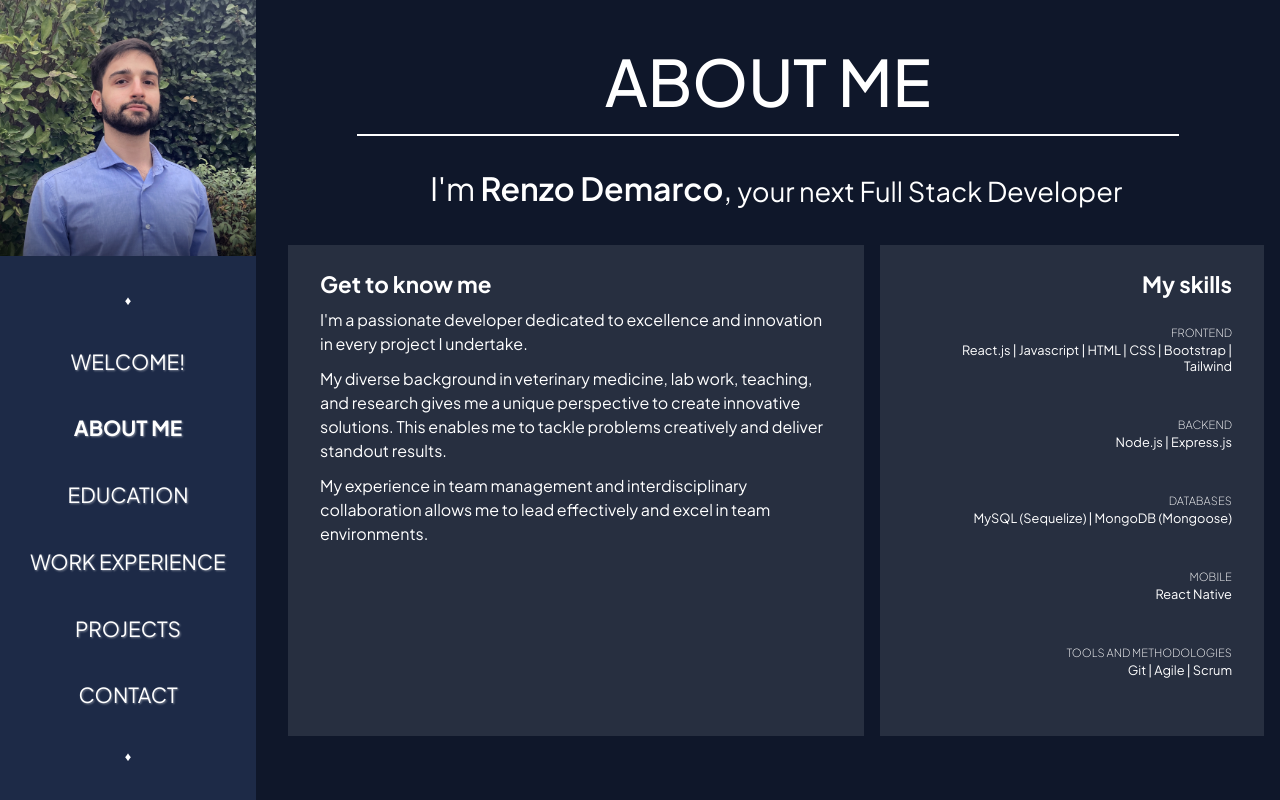
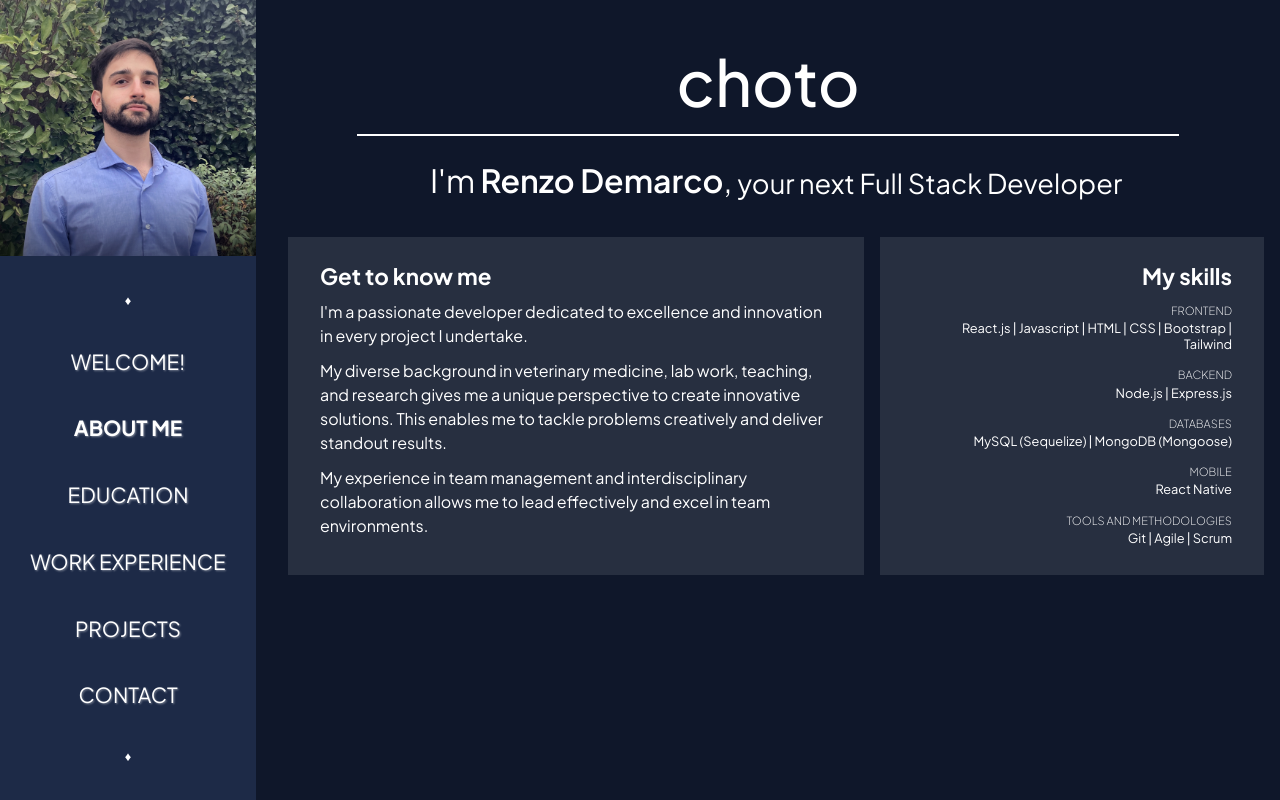
Before and after one commit to renzodemarco/portfolio, a React (Vite) app: page / in a window 1280 px wide. Both pictures are taken after a click on the button "Let's start working together". Shown: the top 800 px of the page. Built offline with nearby package versions, Linux system fonts and the light colour scheme.

Commit message:
new branch scroll

```diff
--- a/package.json
+++ b/package.json
@@ -16,6 +16,7 @@
     "react-dom": "^18.2.0",
     "react-icons": "^5.2.1",
     "react-redux": "^9.1.2",
+    "react-scroll": "^1.9.0",
     "redux": "^5.0.1"
   },
   "devDependencies": {
--- a/src/App.jsx
+++ b/src/App.jsx
@@ -1,40 +1,43 @@
 import Home from "./pages/Home/Home";
+import Layout from "./components/Layout/Layout"
 import AboutMe from './pages/AboutMe/AboutMe'
-import Layout from "./components/Layout/Layout"
-import WorkExperience from "./pages/WorkExperience/WorkExperience";
 import Education from './pages/Education/Education'
+import WorkExperience from './pages/WorkExperience/WorkExperience'
 import Projects from './pages/Projects/Projects'
-import Contact from "./pages/Contact/Contact";
+import Contact from './pages/Contact/Contact'
 import { useSelector } from "react-redux";
+import { Element, scroller } from 'react-scroll';
+import { useEffect } from "react";
 
 function App() {
 
   const activeComponent = useSelector(state => state.activeComponent);
 
-  const renderActiveComponent = () => {
-    switch (activeComponent) {
-      case 'Home':
-        return <Home />;
-      case 'AboutMe':
-        return <AboutMe />;
-      case 'Education':
-        return <Education />;
-      case 'WorkExperience':
-        return <WorkExperience />;
-      case 'Projects':
-        return <Projects />;
-      case 'Contact':
-        return <Contact />;
-      default:
-        return <AboutMe />;
+  const scrollToSection = (section) => {
+    scroller.scrollTo(section, {
+      vertical: true,
+      duration: 500,
+      delay: 0,
+      containerId: 'scroll-container',
+      smooth: 'ease'
+    });
+  };
+
+  useEffect(() => {
+    if (activeComponent) {
+      scrollToSection(activeComponent);
     }
-  };
+  }, [activeComponent]);
 
   return (
     <>
       {activeComponent === 'Home' ? <Home /> :
         <Layout>
-          {renderActiveComponent()}
+          <Element name="AboutMe"><AboutMe /></Element>
+          <Element name="Education"><Education /></Element>
+          <Element name="WorkExperience"><WorkExperience /></Element>
+          <Element name="Projects"><Projects /></Element>
+          <Element name="Contact"><Contact /></Element>
         </Layout>}
     </>
   )
--- a/src/components/Header/Header.css
+++ b/src/components/Header/Header.css
@@ -1,9 +1,13 @@
 header {
   background-color: #0f172a;
+  position: fixed;
+  height: 8.5rem;
+  width: 80vw;
+  z-index: 52;
   display: flex;
   flex-direction: column;
   justify-content: flex-end;
-  grid-area: header;
+  padding-bottom: 1rem;
 }
 
 header::after {
--- a/src/components/Header/Header.jsx
+++ b/src/components/Header/Header.jsx
@@ -1,6 +1,6 @@
 import './Header.css'
 
-const Header = ({title}) => {
+const Header = ({ title }) => {
   return (
     <header>
       <h1 className='title'>{title}</h1>
--- a/src/components/Layout/Layout.css
+++ b/src/components/Layout/Layout.css
@@ -1,31 +1,23 @@
 .layout {
-  width: 100%;
-  max-width: 100%;
-  height: 100%;
-  max-height: 100vh;
   overflow: hidden;
   display: grid;
   grid: "navbar body";
   grid-template-columns: 20% 80%;
-  grid-template-rows: 100vh;
 }
 
 .body {
   grid-area: body;
-  display: grid;
-  grid:
-    "header" 8.5rem
-    "main" 1fr
-    "footer" 2rem
-    / 1fr;
+  display: flex;
+  flex-direction: column;
 }
 
 main {
   background-color: #0f172a;
-  grid-area: main;
-  padding: 2rem;
+  padding: 10rem 2rem 2rem;
   display: flex;
+  flex-direction: column;
   overflow-y: auto;
+  gap: 800px;
 }
 
 main::-webkit-scrollbar {
--- a/src/components/Layout/Layout.jsx
+++ b/src/components/Layout/Layout.jsx
@@ -9,14 +9,13 @@ import getComponentTitle from '../../utils/getComponentTitle'
 function Layout({ children }) {
 
   const activeComponent = useSelector(state => state.activeComponent);
-  const title = getComponentTitle(activeComponent)
 
   return (
     <div className='layout'>
-      <NavbarContainer  />
+      <NavbarContainer />
       <div className='body'>
-        <Header title={title} />
-        <main>
+        <Header title={'choto'} />
+        <main id='scroll-container'>
           {children}
         </main>
         <Footer />
--- a/src/components/Navbar/Navbar.jsx
+++ b/src/components/Navbar/Navbar.jsx
@@ -1,22 +1,24 @@
 import { useDispatch, useSelector } from 'react-redux';
-import { setActiveComponent } from '../../redux/actions';
+import { Link, Events, scrollSpy } from 'react-scroll';
 import './Navbar.css'
+import { useEffect } from 'react';
 
-const Navbar = () => {
+const Navbar = ({ navItems }) => {
 
   const dispatch = useDispatch();
   const activeComponent = useSelector(state => state.activeComponent)
-  const navItems = [
-    { name: 'Home', label: 'WELCOME!' },
-    { name: 'AboutMe', label: 'ABOUT ME' },
-    { name: 'Education', label: 'EDUCATION' },
-    { name: 'WorkExperience', label: 'WORK EXPERIENCE' },
-    { name: 'Projects', label: 'PROJECTS' },
-    { name: 'Contact', label: 'CONTACT' }
-  ];
 
-  const handleClick = (component) => {
-    dispatch(setActiveComponent(component));
+  useEffect(() => {
+    Events.scrollEvent.register('end', handleSetActive);
+    scrollSpy.update();
+
+    return () => {
+      Events.scrollEvent.remove('end', handleSetActive);
+    };
+  }, []);
+
+  const handleSetActive = (to) => {
+    dispatch({ type: 'SET_ACTIVE_COMPONENT', payload: to });
   };
 
   return (
@@ -26,9 +28,8 @@ const Navbar = () => {
           <li
             key={index}
             className={`nav-item ${activeComponent === item.name ? 'nav-item-active' : ''}`}
-            onClick={() => handleClick(item.name)}
           >
-            {item.label}
+            <Link to={item.name} spy={true} smooth={true} duration={500} onSetActive={handleSetActive}>{item.label}</Link>
           </li>
         ))}
       </ul>
--- a/src/components/NavbarContainer/NavbarContainer.css
+++ b/src/components/NavbarContainer/NavbarContainer.css
@@ -1,7 +1,10 @@
 .navbar-container {
   display: flex;
+  height: 100vh;
+  width: 20vw;
   flex-direction: column;
   grid-area: navbar;
+  position: fixed;
   background-color: #1d2a47;
 }
 
--- a/src/components/NavbarContainer/NavbarContainer.jsx
+++ b/src/components/NavbarContainer/NavbarContainer.jsx
@@ -3,12 +3,22 @@ import img from '../../assets/profile.webp'
 import Navbar from '../Navbar/Navbar'
 
 const NavbarContainer = () => {
+
+  const navItems = [
+    { name: 'Home', label: 'WELCOME!' },
+    { name: 'AboutMe', label: 'ABOUT ME' },
+    { name: 'Education', label: 'EDUCATION' },
+    { name: 'WorkExperience', label: 'WORK EXPERIENCE' },
+    { name: 'Projects', label: 'PROJECTS' },
+    { name: 'Contact', label: 'CONTACT' }
+  ];
+
   return (
     <div className='navbar-container'>
       <div className='img-container'>
         <img src={img} alt='Renzo Demarco' className='navbar-profile-img' />
       </div>
-      <Navbar />
+      <Navbar navItems={navItems} />
     </div>
   )
 }
--- a/src/index.css
+++ b/src/index.css
@@ -6,16 +6,8 @@
   font-family: "Plus Jakarta Sans", sans-serif;
 }
 
-body {
-  width: 100vw;
-  height: 100vh;
-}
-
-#root {
-  width: 100%;
-  max-width: 100%;
-  height: 100%;
-  max-height: 100%;
+:root {
+  --navbar-height: 9.5rem;
 }
 
 p {
```
Also changed, not shown: 1 other file (tests, documents, lock files or other folders).
